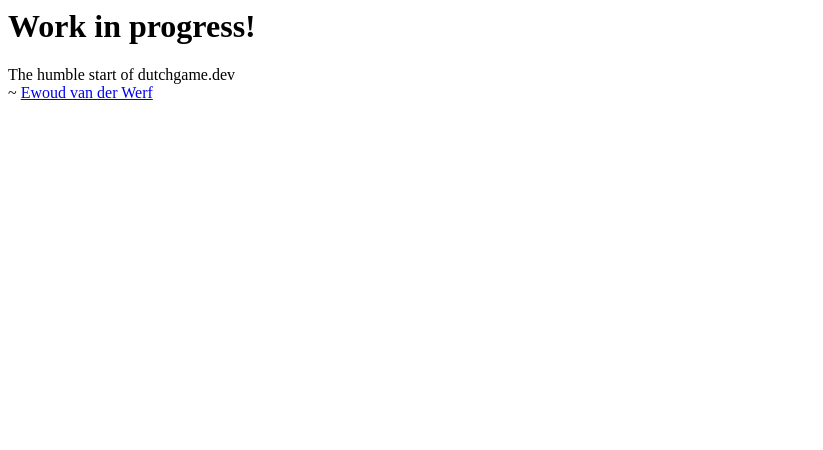
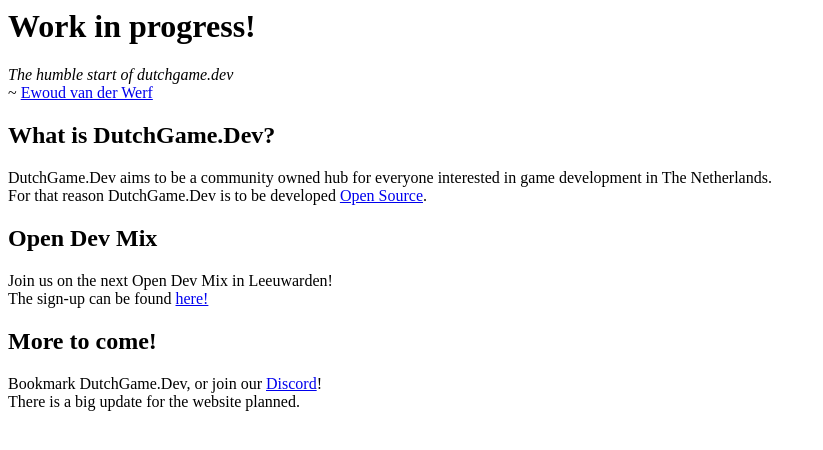
Before and after one commit to Ewoud3D/dutchgame.dev, a plain HTML site: page public/index.html in a window 1280 px wide. Shown: the whole page, without its empty margins (0-823 px from the left). Drawn offline with Linux system fonts and the light colour scheme.

Commit message:
Updated temporary index.html

```diff
--- a/public/index.html
+++ b/public/index.html
@@ -1,9 +1,15 @@
 <html>
     <head>
-        <title>Dutch Game Development</title>
+        <title>DutchGame.Dev</title>
     </head>
     <body>
         <h1>Work in progress!</h1>
-        <p>The humble start of dutchgame.dev<br>~ <a href="https://ewoud.dev/">Ewoud van der Werf</a></p>
+        <p><i>The humble start of dutchgame.dev</i><br>~ <a target="_blank" href="https://ewoud.dev/">Ewoud van der Werf</a></p>
+        <h2>What is DutchGame.Dev?</h2>
+        <p>DutchGame.Dev aims to be a community owned hub for everyone interested in game development in The Netherlands.<br>For that reason DutchGame.Dev is to be developed <a target="_blank" href="https://github.com/Ewoud3D/dutchgame.dev">Open Source</a>.</p>
+        <h2>Open Dev Mix</h2>
+        <p>Join us on the next Open Dev Mix in Leeuwarden!<br>The sign-up can be found <a href="https://dutchgame.dev/mix">here!</a></p>
+        <h2>More to come!</h2>
+        <p>Bookmark DutchGame.Dev, or join our <a target="_blank" href="https://dutchgame.dev/discord">Discord</a>!<br>There is a big update for the website planned.</p>
     </body>
 </html>
```
